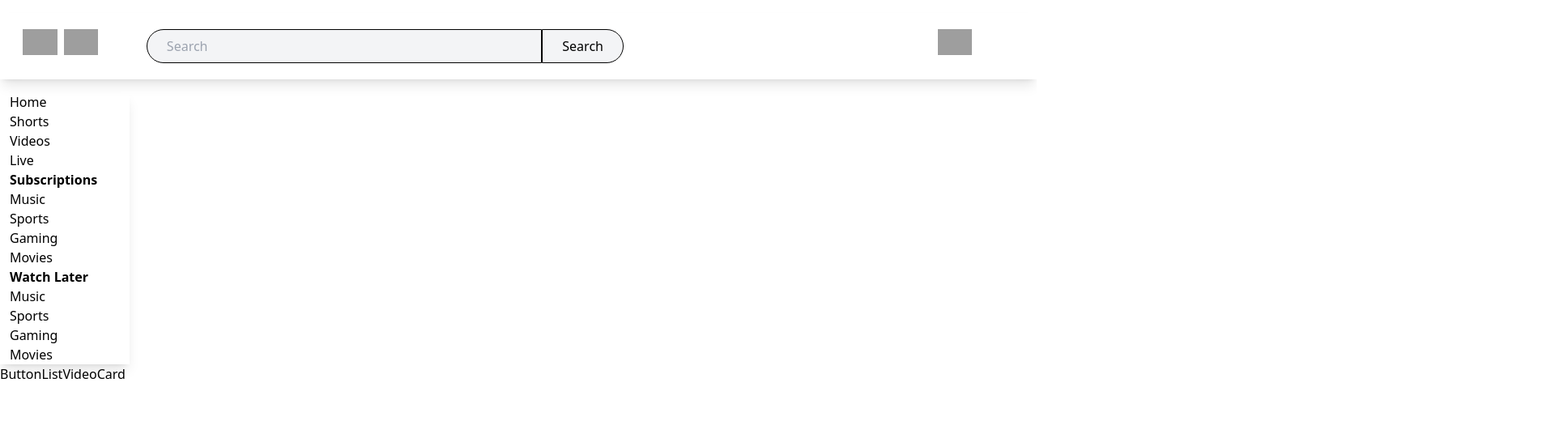
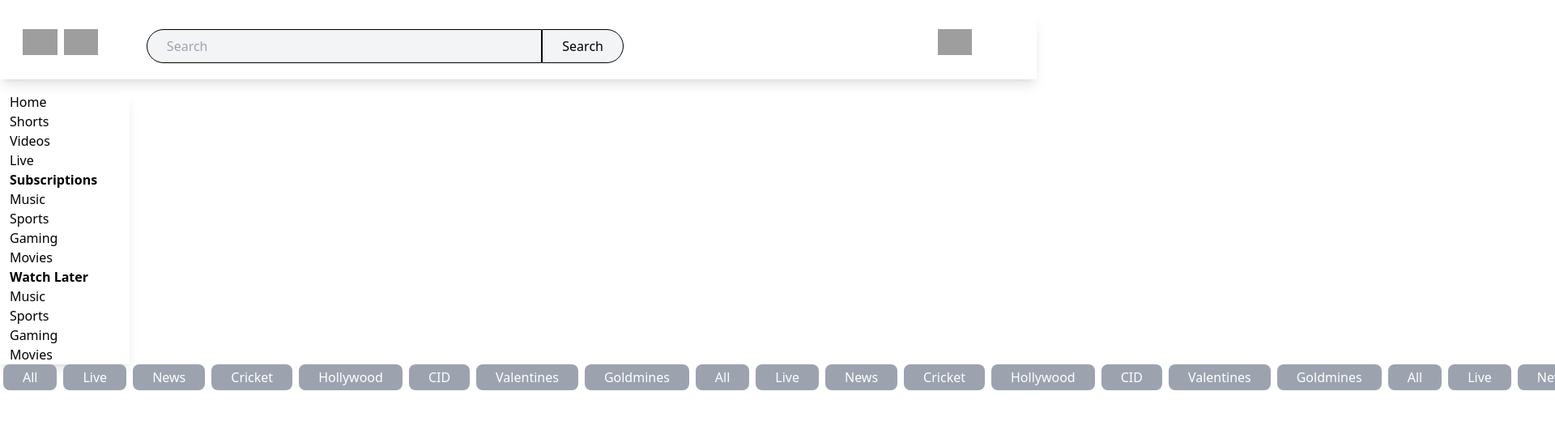
Before and after one commit to prajeet-shah/UTube, a React (Create React App) app: page / in a window 1280 px wide. Shown: the top 520 px of the page at 81% size, 1920 px wide, since content can reach past the window. Built offline with nearby package versions, Linux system fonts and the light colour scheme; grey boxes are pictures that could not be loaded.

Commit message:
adding button for easy access of particular video

```diff
--- /dev/null
+++ b/src/components/Button.js
@@ -0,0 +1,11 @@
+import React from 'react'
+
+const Button = ( {name}) => {
+  return (
+    <div className='px-6 py-1 mx-1 bg-gray-400 text-white rounded-lg'>
+      <button>{name}</button>
+    </div>
+  )
+}
+
+export default Button
--- a/src/components/ButtonList.js
+++ b/src/components/ButtonList.js
@@ -1,7 +1,35 @@
 import React from "react";
+import Button from "./Button";
 
 const ButtonList = () => {
-  return <div>ButtonList</div>;
+  return (
+    <div className="flex ">
+      <Button name="All" />
+      <Button name="Live" />
+      <Button name="News" />
+      <Button name="Cricket" />
+      <Button name="Hollywood" />
+      <Button name="CID" />
+      <Button name="Valentines" />
+      <Button name="Goldmines" />
+      <Button name="All" />
+      <Button name="Live" />
+      <Button name="News" />
+      <Button name="Cricket" />
+      <Button name="Hollywood" />
+      <Button name="CID" />
+      <Button name="Valentines" />
+      <Button name="Goldmines" />
+      <Button name="All" />
+      <Button name="Live" />
+      <Button name="News" />
+      <Button name="Cricket" />
+      <Button name="Hollywood" />
+      <Button name="CID" />
+      <Button name="Valentines" />
+      <Button name="Goldmines" />
+    </div>
+  );
 };
 
 export default ButtonList;
```
